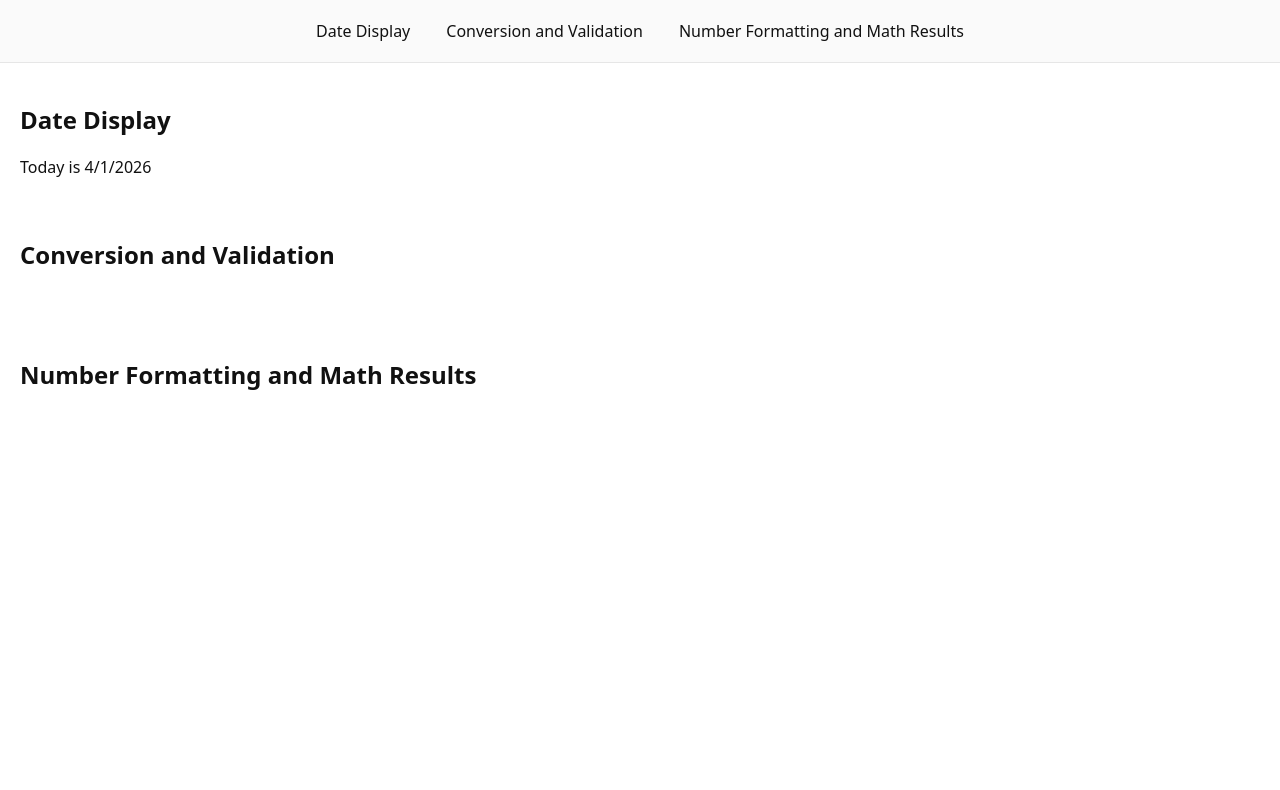
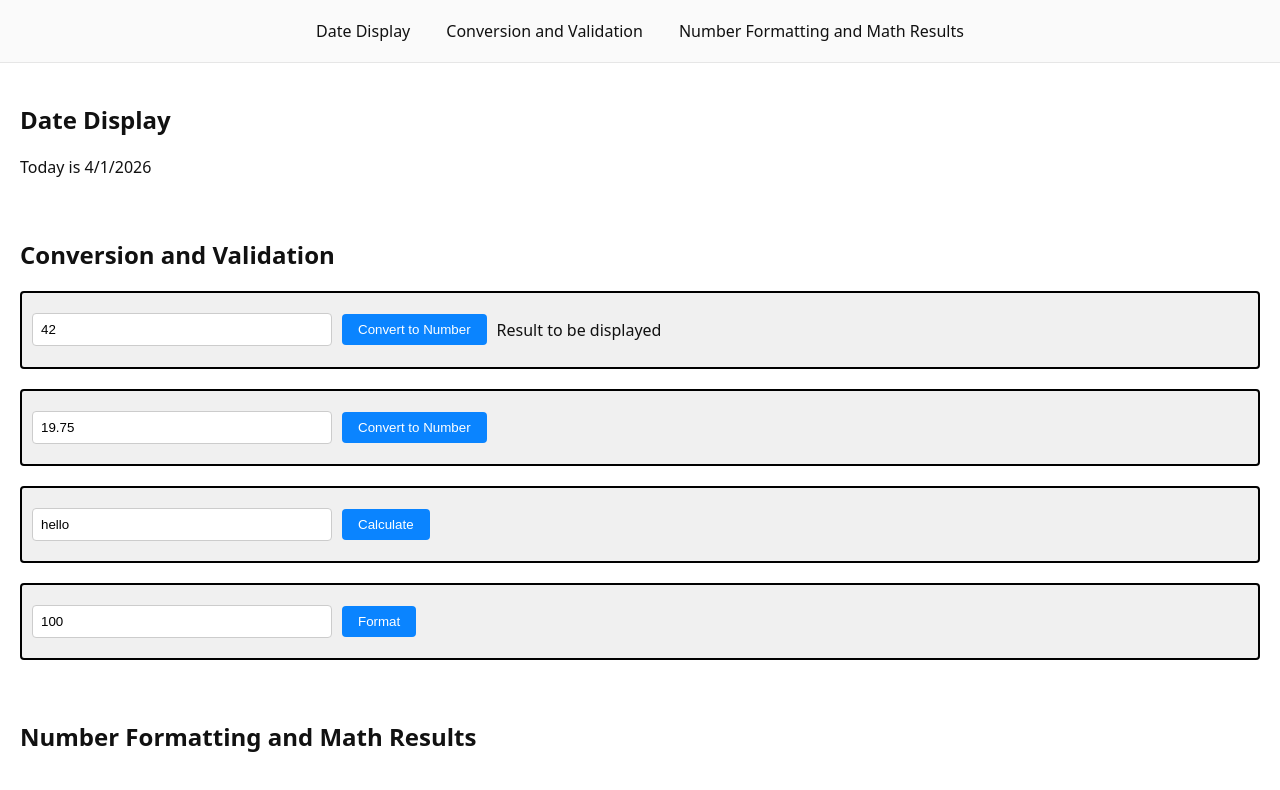
Before and after one commit to rpalmon/comp484-hw9, a plain HTML site: page index.html in a window 1280 px wide. Drawn offline with Linux system fonts and the light colour scheme.

Commit message:
ui for conversion and validation

```diff
--- a/index.html
+++ b/index.html
@@ -30,6 +30,26 @@
             <h2>Conversion and Validation</h2>
             <div id="conversion-container" class="conversion-container">
                 <!-- Conversion and validation results will be displayed here -->
+                <div class="conversion-block">
+                    <input type="text" id="conversion-input" placeholder="Enter a number" value="42">
+                    <button id="convert-button">Convert to Number</button>
+                    <p id="conversion-result">Result to be displayed</p>
+                </div>
+                <div class="conversion-block">
+                    <input type="text" id="validation-input" placeholder="Enter a number" value="19.75">
+                    <button id="validate-button">Convert to Number</button>
+                    <p id="validation-result"></p>
+                </div>
+                <div class="conversion-block">
+                    <input type="text" id="math-input" placeholder="Enter a string" value="hello">
+                    <button id="math-button">Calculate</button>
+                    <p id="math-result"></p>
+                </div>
+                <div class="conversion-block">
+                    <input type="text" id="number-formatting-input" placeholder="Enter a number with a decimal" value="100">
+                    <button id="format-button">Format</button>
+                    <p id="number-formatting-result"></p>
+                </div>
             </div>
         </section>
 
--- a/script.js
+++ b/script.js
@@ -21,3 +21,8 @@ function updateDate() {
 }
 
 updateDate(); // Initial call to display the date immediately
+
+//Conversion and Validation Section
+function convertableToNumber(value) {
+    return !isNaN(value);
+}
--- a/style.css
+++ b/style.css
@@ -24,3 +24,42 @@ nav a{display:inline-block;padding:8px 12px;color:var(--text);text-decoration:no
 nav a:hover,nav a:focus{background:var(--accent);color:#fff}
 
 section{padding:20px;min-height:120px}
+
+input[type="text"] {
+    padding: 8px;
+    width: 100%;
+    max-width: 300px;
+    border: 1px solid #ccc;
+    border-radius: 4px;
+    margin: 10px 0;
+}:focus{
+    border-color: var(--accent);
+    outline: 2px solid var(--accent);
+}
+
+button {
+    padding: 8px 16px;
+    background: var(--accent);
+    color: #fff;
+    border: none;
+    border-radius: 4px;
+    cursor: pointer;
+    transition: background .15s;
+}
+button:hover {
+    background: #007aff;
+}
+
+.conversion-block {
+    margin-top: 20px;
+    padding: 10px;
+    background: #f0f0f0;
+    border-radius: 4px;
+    border: 2px solid black;
+    /* i want the p to be to the right of the button */
+    display: flex;
+    align-items: center;
+    gap: 10px;
+
+
+}
```
Also changed, not shown: 1 other file.
